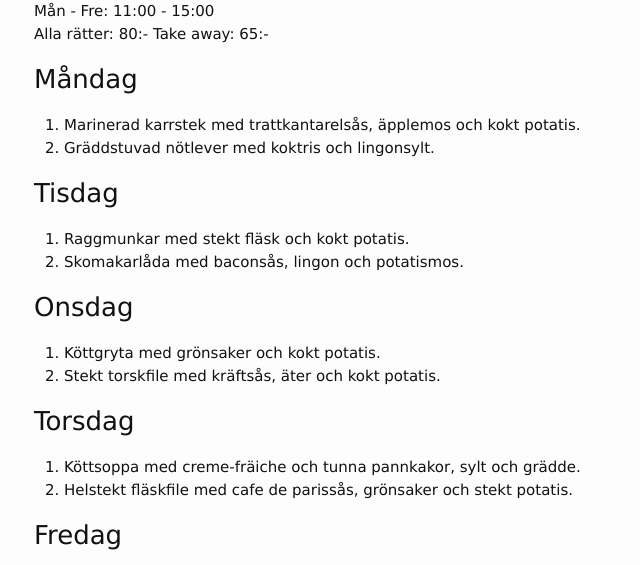
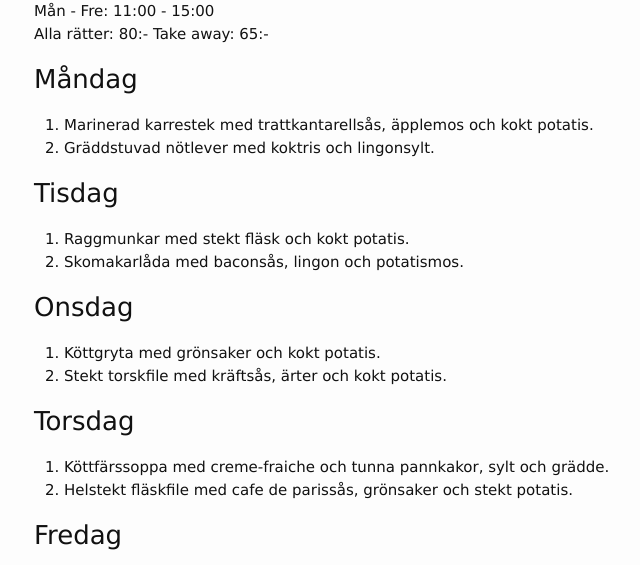
Before and after one commit to FarInn62/farinn62.github.io, a Jekyll site: the page built from lunch.md, in a window 1280 px wide. Shown: the part 162-727 px from the top of the page, without its empty margins (236-876 px from the left). Built offline with Jekyll 4.4.1, drawn with Linux system fonts in a browser that asks for light colours.

Commit message:
Update lunch.md

```diff
--- a/lunch.md
+++ b/lunch.md
@@ -12,7 +12,7 @@ Alla rätter: 80:- Take away: 65:-
 
 ### Måndag
 
-1. Marinerad karrstek med trattkantarelsås, äpplemos och kokt potatis.
+1. Marinerad karrestek med trattkantarellsås, äpplemos och kokt potatis.
 2. Gräddstuvad nötlever med koktris och lingonsylt.
 
 ### Tisdag
@@ -23,11 +23,11 @@ Alla rätter: 80:- Take away: 65:-
 ### Onsdag
 
 1. Köttgryta med grönsaker och kokt potatis.
-2. Stekt torskfile med kräftsås, äter och kokt potatis.
+2. Stekt torskfile med kräftsås, ärter och kokt potatis.
 
 ### Torsdag
 
- 1. Köttsoppa med creme-fräiche och tunna pannkakor, sylt och grädde.
+ 1. Köttfärssoppa med creme-fraiche och tunna pannkakor, sylt och grädde.
  2. Helstekt fläskfile med cafe de parissås, grönsaker och stekt potatis.
 
 ### Fredag
```
